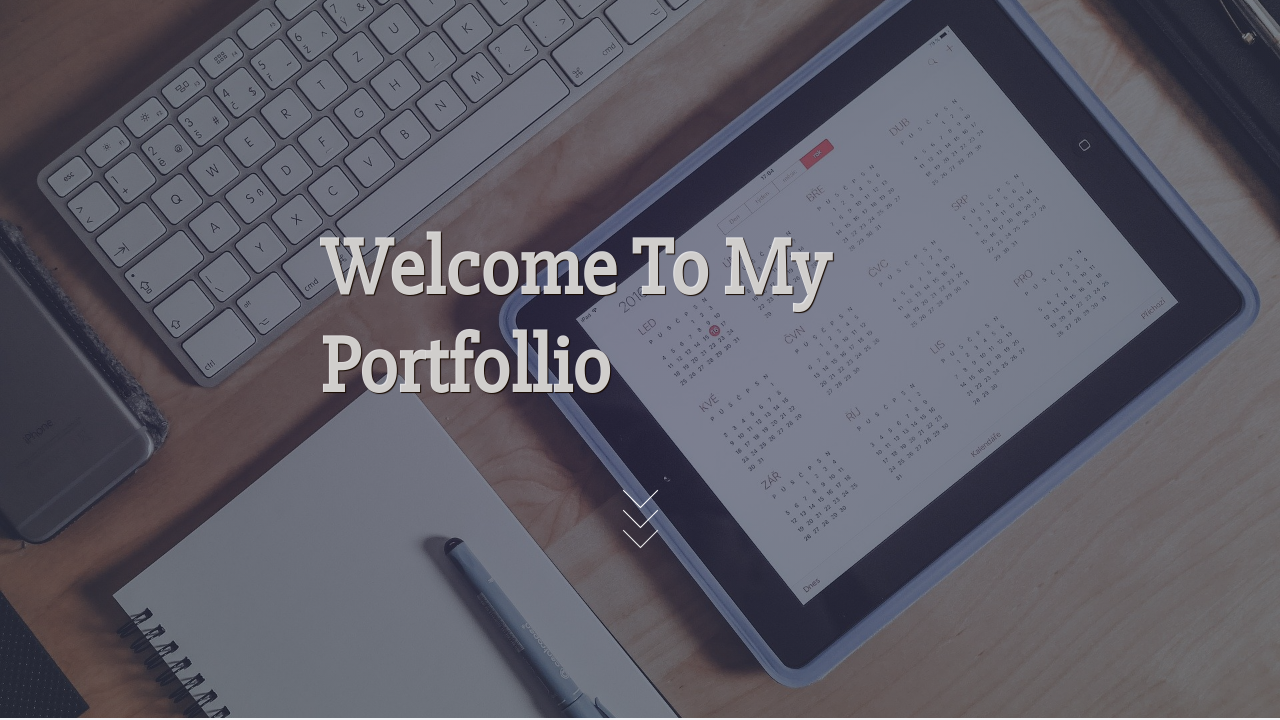
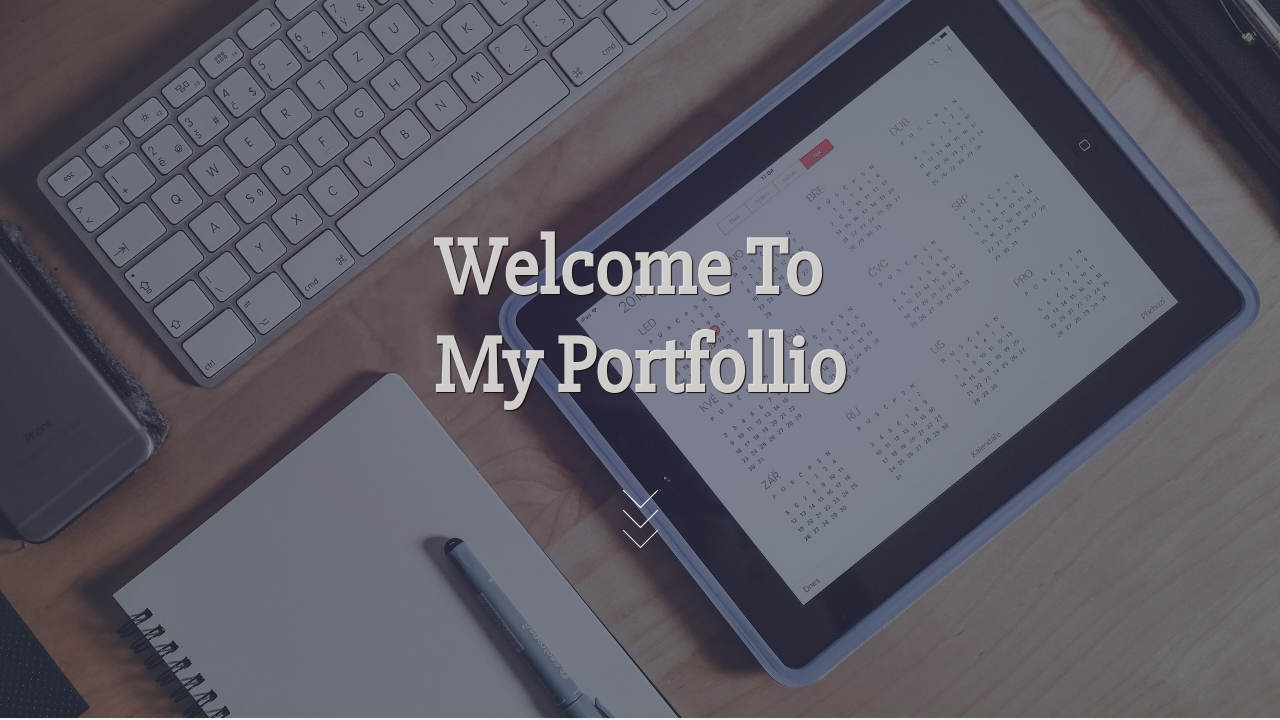
Before and after one commit to DaikiHirose/portfolio-site, a plain HTML site: page index.html in a window 1280 px wide. Shown: the part 82-802 px from the top of the page. Drawn offline with Linux system fonts and the light colour scheme; some packages are replaced by stand-ins of ours.

Commit message:
Add files via upload

```diff
--- a/index.html
+++ b/index.html
@@ -16,13 +16,15 @@
 </head>
 
 <body>
+    <!-- ヘッダー領域 -->
     <header class="header" id="header">
 
         <h1 class="header__title">
-            <a href="https://daikihirose.github.io/portfolio-site/">Daiki Hirose <span>PORTFOLIO <i class="fas fa-paw"></i></span></a>
+            <a href="https://daikihirose.github.io/portfolio-site/">Daiki Hirose <span>PORTFOLIO <i
+                        class="fas fa-paw"></i></span></a>
         </h1>
 
-        <!-- pc版ナビ -->
+        <!-- ナビゲーション -->
         <nav class="gnavi" id="gnavi">
             <ul class="gnavi__list">
                 <li class="gnavi__item"><a href="#about">About</a></li>
@@ -40,12 +42,12 @@
             <span></span>
         </div>
 
-        <!-- ハンバーガーメニュー表示時マスク -->
+        <!-- ハンバーガーメニュークリック時のその他領域 -->
         <div class="mask" id="mask"></div>
 
     </header>
 
-    <!-- sp版ナビ -->
+    <!-- スマホ版ナビ -->
     <div class="spNavi" id="spNavi">
         <ul class="spNavi__list">
             <li class="spNavi__item"><a href="#about">About</a></li>
@@ -58,16 +60,20 @@
 
     <main class="main">
 
-        <!-- TOP -->
+        <!-- トップ -->
         <section class="top">
-            <h1 class="top__title">Welcome To My Portfollio</h1>
+                <h1 class="top__title">
+                    <span>W</span>elcome To<br>
+                    My <span>P</span>ortfollio
+                </h1>
+
             <!-- スクロールアニメーション -->
             <div class="top__scroll">
                 <a href="#about"><span></span><span></span><span></span></a>
             </div>
         </section>
 
-        <!-- ABOUT -->
+        <!-- 自己紹介 -->
         <section class="about" id="about">
             <h2 class="about__title">About</h2>
             <p class="about__subText">自己紹介</p>
@@ -104,7 +110,7 @@
             </div>
         </section>
 
-        <!-- SKILLS -->
+        <!-- 学習内容 -->
         <section class="skills" id="skills">
             <h2 class="skills__title">Skills</h2>
             <p class="skills__subText">これまでの学習</p>
@@ -208,13 +214,13 @@
             </div>
         </section>
 
-        <!-- PORTFOLIO -->
+        <!-- 作品集 -->
         <section class="portfolio" id="portfolio">
             <h2 class="portfolio__title">Portfolio</h2>
             <p class="portfolio__subText">成果物</p>
         </section>
 
-        <!-- VALUE -->
+        <!-- 価値観 -->
         <section class="value" id="value">
             <h2 class="value__title">Value</h2>
             <p class="value__subText">大切にしていること</p>
@@ -240,7 +246,7 @@
             </div>
         </section>
 
-        <!-- CONTACT -->
+        <!-- お問い合わせ -->
         <section class="contact" id="contact">
             <h2 class="contact__title">Contact</h2>
             <p class="contact__subText">お問い合わせ</p>
@@ -295,10 +301,10 @@
         </section>
     </main>
 
-    <!-- トップへ戻るボタン -->
+    <!-- 「トップへ戻る」ボタン -->
     <button class="scroll-top" id="js-button"><i class="fa fa-chevron-up" aria-hidden="true"></i></button>
 
-    <!-- footer -->
+    <!-- フッター領域 -->
     <footer class="footer" id="footer">
         <small>&copy; Copyright - Daiki Hirose, 2020 All Rights Reserved.</small>
     </footer>
```
